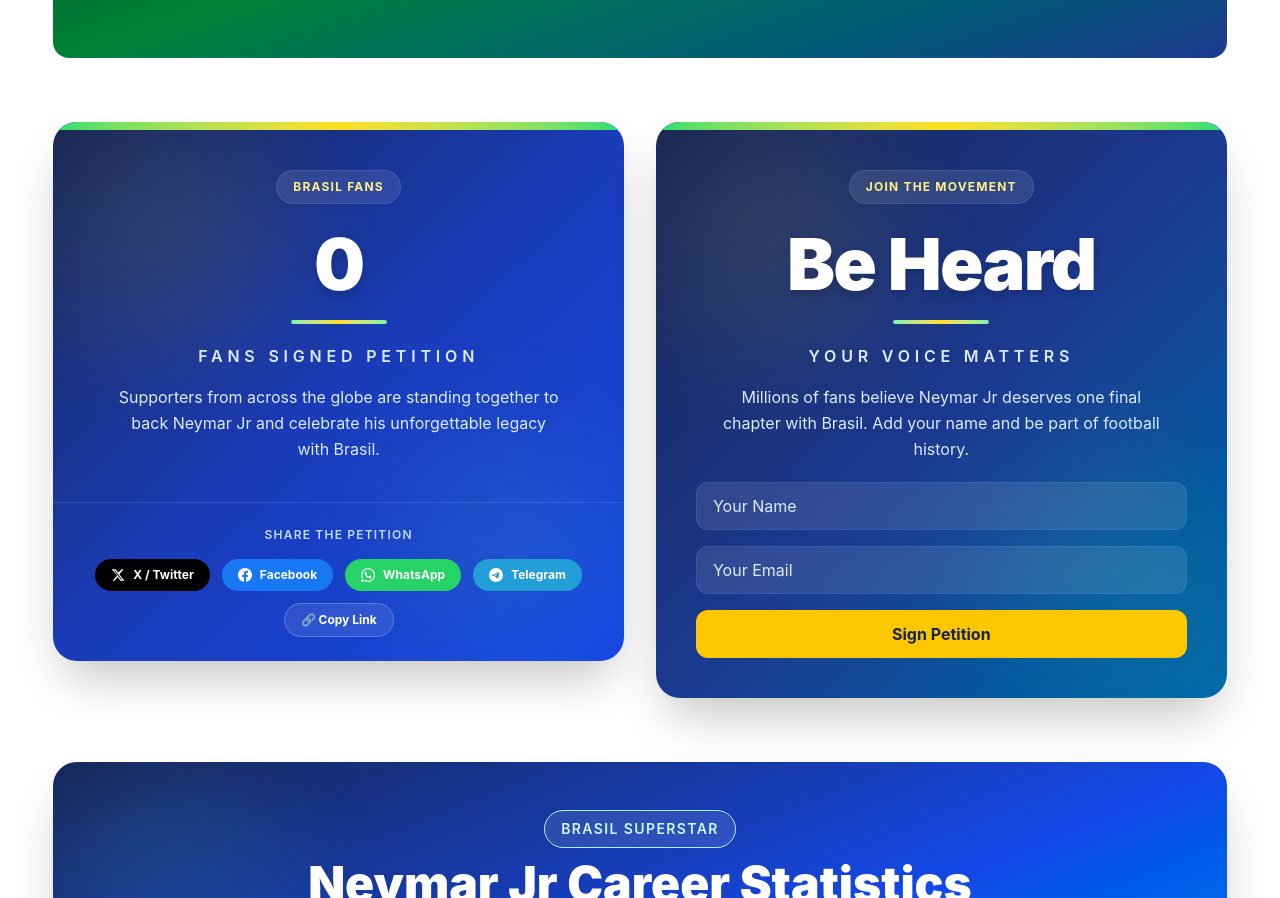
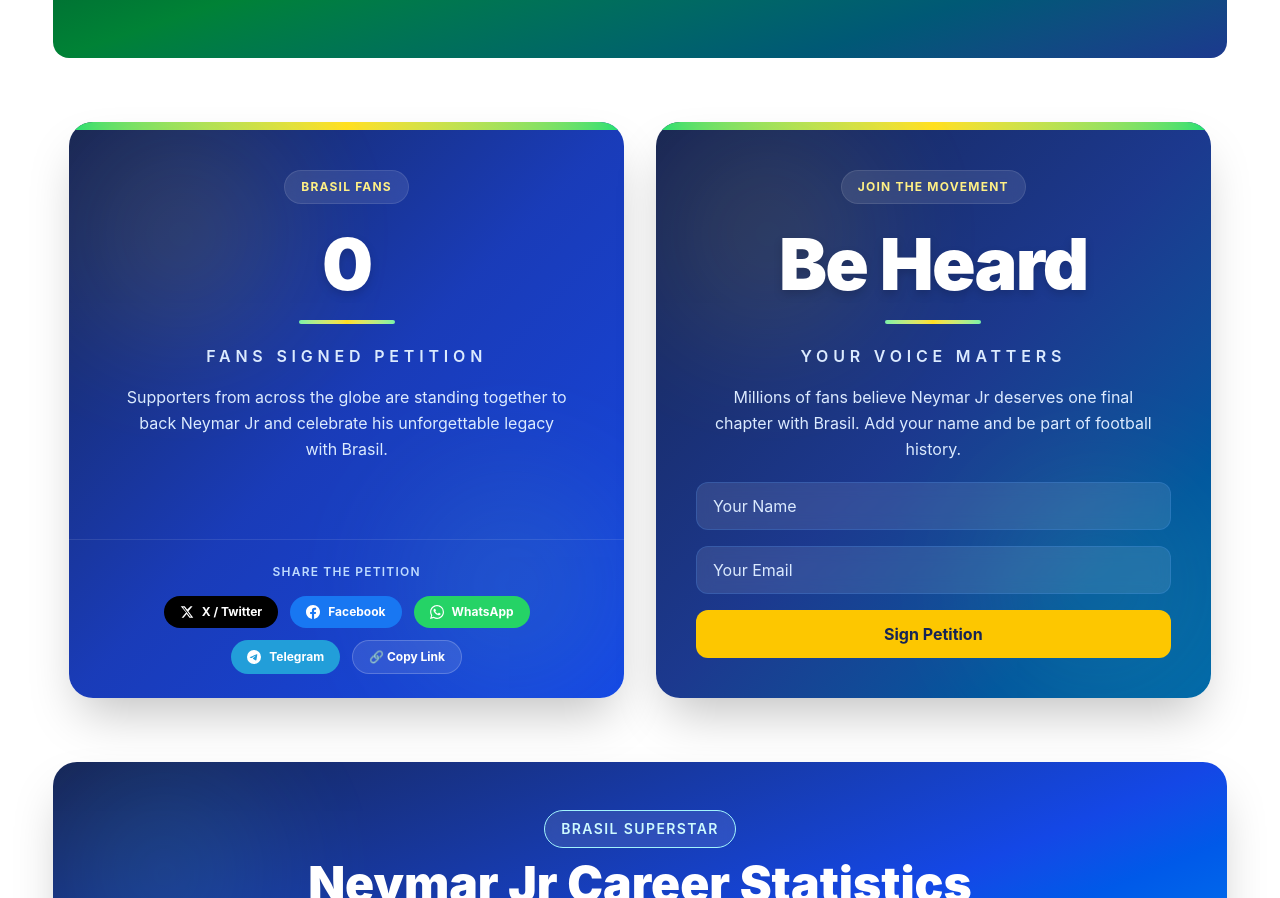
Before and after one commit to Taanveer22/bring-back-neymar, a React (Vite) app: page / in a window 1280 px wide. Shown: the part 460-1358 px from the top of the page. Built offline with nearby package versions, Linux system fonts and the light colour scheme; no server answers.

Commit message:
alhamdulliah counter and form issue solved

```diff
--- a/src/components/FansCounter.jsx
+++ b/src/components/FansCounter.jsx
@@ -28,8 +28,10 @@
   };
 
   return (
-    <section className="w-full max-w-xl">
-      <div className="relative overflow-hidden rounded-3xl bg-linear-to-br from-blue-950 via-blue-800 to-blue-700 shadow-2xl">
+    // ✅ h-full added to match PetitionForm
+    <section className="w-full max-w-xl h-full">
+      {/* ✅ h-full + flex flex-col added */}
+      <div className="relative overflow-hidden rounded-3xl bg-linear-to-br from-blue-950 via-blue-800 to-blue-700 shadow-2xl h-full flex flex-col">
         {/* Background Glow */}
         <div className="absolute top-0 left-0 h-56 w-56 rounded-full bg-yellow-300 opacity-10 blur-3xl"></div>
         <div className="absolute right-0 bottom-0 h-56 w-56 rounded-full bg-green-300 opacity-10 blur-3xl"></div>
@@ -37,7 +39,8 @@
         {/* Brazil Inspired Top Border */}
         <div className="h-2 bg-linear-to-r from-green-400 via-yellow-300 to-green-400"></div>
 
-        <div className="relative z-10 p-8 sm:p-10">
+        {/* ✅ flex-1 so this fills available space */}
+        <div className="relative z-10 flex-1 p-8 sm:p-10">
           {/* Badge */}
           <div className="mb-6 flex justify-center">
             <span className="rounded-full border border-white/10 bg-white/10 px-4 py-2 text-xs font-bold tracking-widest text-yellow-200 uppercase backdrop-blur">
@@ -67,7 +70,7 @@
           </div>
         </div>
 
-        {/* Share Section */}
+        {/* Share Section — stays at bottom naturally */}
         <div className="relative z-10 border-t border-white/10 px-8 py-6 sm:px-10">
           <p className="mb-4 text-center text-xs font-semibold uppercase tracking-widest text-blue-200">
             Share the Petition
--- a/src/pages/Home.jsx
+++ b/src/pages/Home.jsx
@@ -35,10 +35,14 @@
         <Banner />
       </div>
 
-      {/* ✅ items-stretch makes both cards equal height on large screens */}
-      <div className="mb-8 flex flex-col items-center gap-8 sm:mb-16 lg:flex-row lg:items-stretch">
-        <FansCounter petitionCount={petitionCount} />
-        <PetitionForm onSuccess={handleUpdateCount} />
+      {/* ✅ w-full so both cards stretch across full width on desktop */}
+      <div className="mb-8 sm:mb-16 flex flex-col items-center gap-8 lg:flex-row lg:items-stretch lg:justify-center w-full px-4">
+        <div className="w-full max-w-xl flex">
+          <FansCounter petitionCount={petitionCount} />
+        </div>
+        <div className="w-full max-w-xl flex">
+          <PetitionForm onSuccess={handleUpdateCount} />
+        </div>
       </div>
 
       <Statistics />
```
Also changed, not shown: src/components/PetitionForm.jsx (+6 -5 lines).
